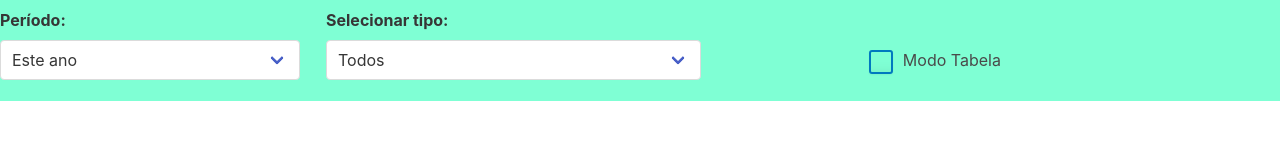
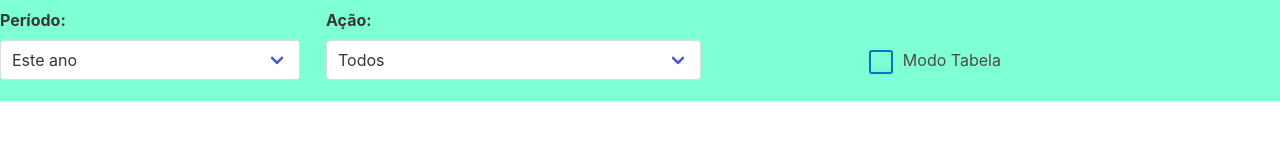
Before and after one commit to adryanzx/RelatorioAluno, a Vue app: page / in a window 1280 px wide. Shown: the top 160 px of the page. Built offline with nearby package versions, Linux system fonts and the light colour scheme.

Commit message:
modificação do dropdown2

```diff
--- a/src/components/dropdown2.vue
+++ b/src/components/dropdown2.vue
@@ -1,7 +1,7 @@
 <template>
   <div class="is-flex --is-flex-wrap">
     <div class="field mr-4">
-    <label class="label" for="selecionarTipo">Selecionar tipo:</label>
+    <label class="label" for="selecionarTipo">Ação:</label>
     <div class="control">
       <div class="select">
     <select id="selecionarTipo" v-model="tipoSelecionado" style="min-width: 300px">
```
